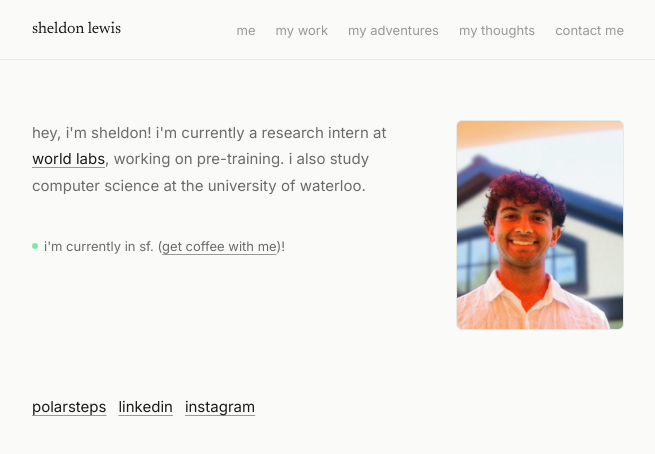
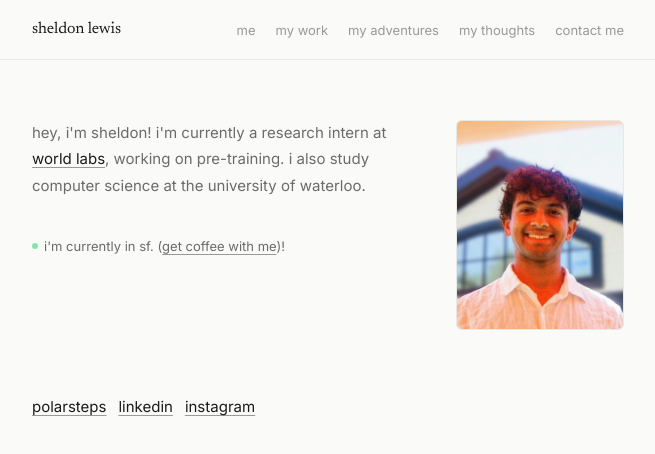
Before and after one commit to sheldonblewis/shelly-site, a Next.js app: page / in a window 1280 px wide. Shown: the top 454 px of the page, without its empty margins (312-967 px from the left). Built offline with nearby package versions, Linux system fonts and the light colour scheme.

Commit message:
Center homepage headshot crop

```diff
--- a/styles/globals.css
+++ b/styles/globals.css
@@ -523,7 +523,7 @@ p {
   width: 100%;
   height: 100%;
   object-fit: cover;
-  transform: scale(1.25);
+  transform: translate(9.5%, -3%) scale(1.25);
   transform-origin: 50% 60%;
 }
 
```
